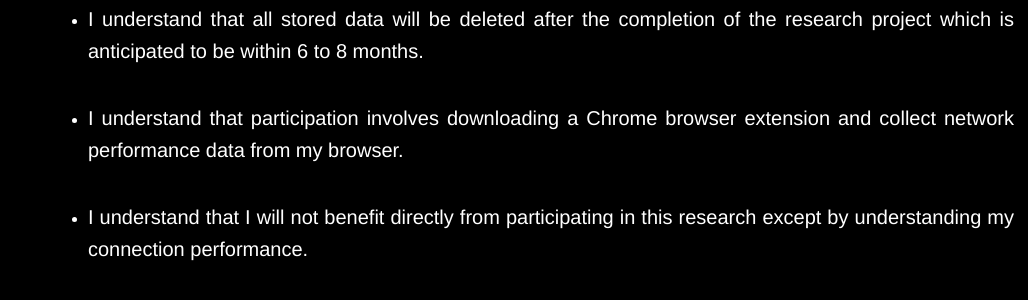
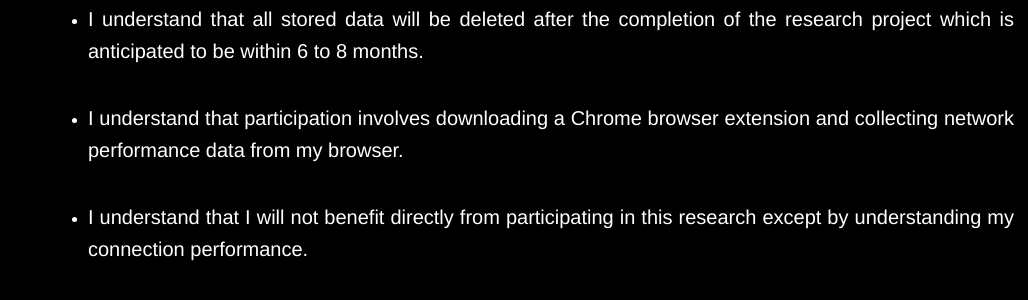
Before and after one commit to socsys/measurements, a Jekyll site: the page consent.html, which Jekyll copies as it is, in a window 1280 px wide. Shown: the part 402-702 px from the top of the page, without its empty margins (252-1280 px from the left). Built offline with Jekyll 4.4.1, drawn with Linux system fonts in a browser that asks for light colours.

Commit message:
Update consent.html
typos

```diff
--- a/consent.html
+++ b/consent.html
@@ -389,7 +389,7 @@
       <li><p> I understand that even if I agree to participate now, I can withdraw at any time. </p> </li>
       <li><p> I understand that I can withdraw permission to use data (within a week from sharing my data) by sending an email to netsys.surrey@gmail.com, in which case the data will be deleted. </p> </li>
       <li><p> I understand that all stored data will be deleted after the completion of the research project which is anticipated to be within 6 to 8 months. </p></li>
-      <li><p> I understand that participation involves downloading a Chrome browser extension and collect network performance data from my browser. </p> </li>
+      <li><p> I understand that participation involves downloading a Chrome browser extension and collecting network performance data from my browser. </p> </li>
       <li><p> I understand that I will not benefit directly from participating in this research except by understanding my connection performance. </p> </li>
       <li><p> I understand that all information I provide for this study will be treated confidentially. </p> </li>
       <li><p> I understand that by participating in this research study, my identity information will not collected. </p> </li>
```
